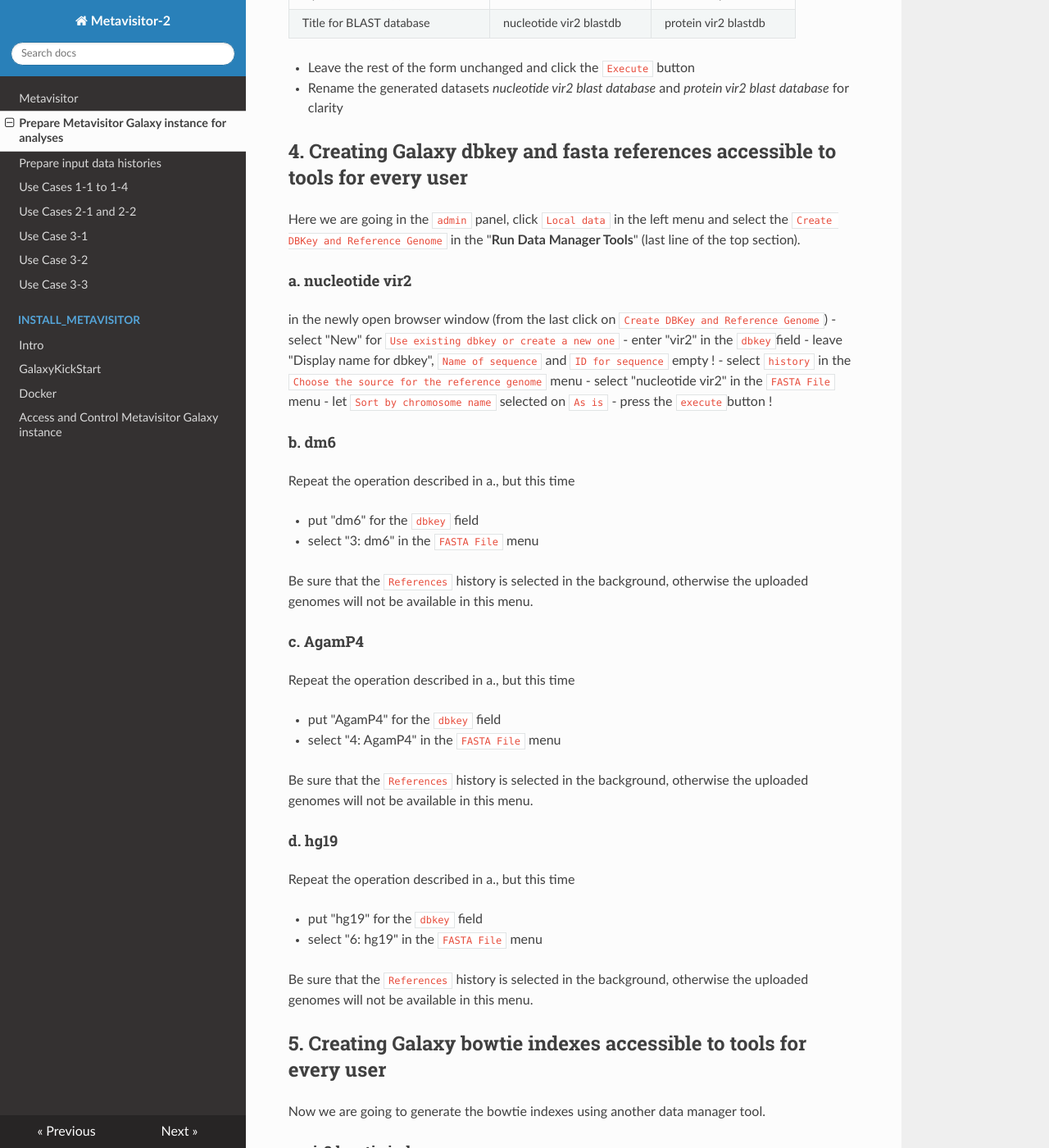
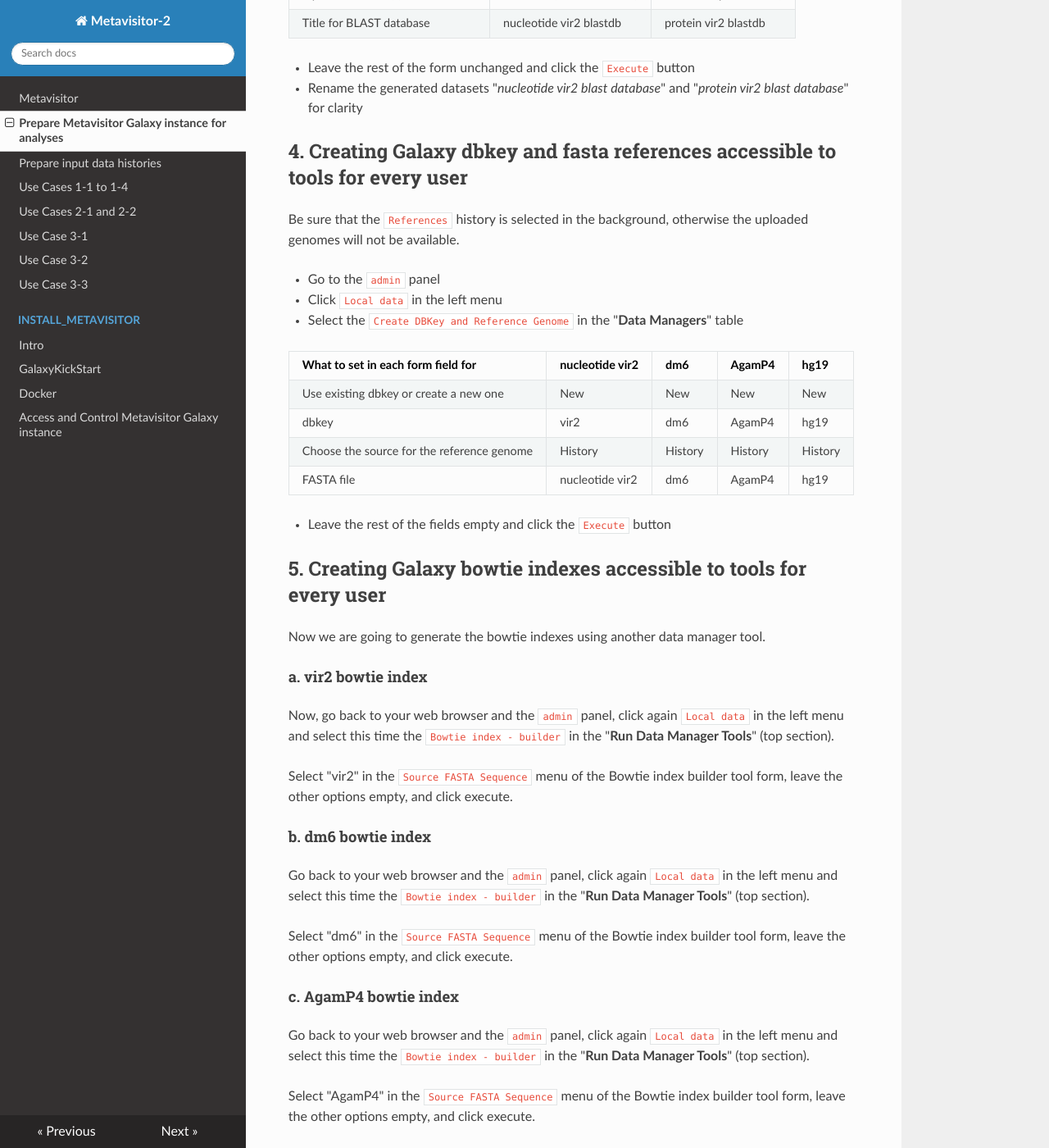
Before and after one commit to ARTbio/metavisitor, an MkDocs documentation site: the page built from docs/metavisitor_configure_references.md, in a window 1280 px wide and 1400 px high, scrolled down 1856 px. Shown: the whole window at 82% size. Built offline with MkDocs 1.6.1, drawn with Linux system fonts in a browser that asks for light colours; nearby versions of some CDN libraries; old or Windows-style settings are respelled for this version of MkDocs.

Commit message:
Change the dbkeys creatioin instructions format

```diff
--- a/docs/metavisitor_configure_references.md
+++ b/docs/metavisitor_configure_references.md
@@ -49,44 +49,24 @@ Input FASTA files(s)               | dataset 1 (nucleotide vir2) | dataset 2 (pr
 Title for BLAST database           | nucleotide vir2 blastdb     | protein vir2 blastdb
 
 - Leave the rest of the form unchanged and click the `Execute` button
-- Rename the generated datasets *nucleotide vir2 blast database* and *protein vir2 blast database* for clarity
+- Rename the generated datasets "*nucleotide vir2 blast database*" and "*protein vir2 blast database*" for clarity
 
 ## 4. Creating Galaxy dbkey and fasta references accessible to tools for every user
-Here we are going in the `admin` panel, click `Local data` in the left menu and select the `Create DBKey and Reference Genome` in the "**Run Data Manager Tools**" (last line of the top section).
 
-#### a. nucleotide vir2
-in the newly open browser window (from the last click on `Create DBKey and Reference Genome`)
-- select "New" for `Use existing dbkey or create a new one`
-- enter "vir2" in the `dbkey`field
-- leave "Display name for dbkey", `Name of sequence` and `ID for sequence` empty !
-- select `history` in the `Choose the source for the reference genome` menu
-- select "nucleotide vir2" in the `FASTA File` menu
-- let `Sort by chromosome name` selected on `As is`
-- press the `execute`button !
+Be sure that the `References` history is selected in the background, otherwise the uploaded genomes will not be available.
 
-#### b. dm6
-Repeat the operation described in a., but this time
+- Go to the `admin` panel
+- Click `Local data` in the left menu
+- Select the `Create DBKey and Reference Genome` in the "**Data Managers**" table
 
-- put "dm6" for the `dbkey` field
-- select "3: dm6" in the `FASTA File` menu
+What to set in each form field for         | nucleotide vir2 | dm6     | AgamP4  | hg19
+-------------------------------------------|-----------------|---------|---------|-----
+Use existing dbkey or create a new one     | New             | New     | New     | New
+dbkey                                      | vir2            | dm6     | AgamP4  | hg19
+Choose the source for the reference genome | History         | History | History | History
+FASTA file                                 | nucleotide vir2 | dm6     | AgamP4  | hg19
 
-Be sure that the `References` history is selected in the background, otherwise the uploaded genomes will not be available in this menu.
-
-#### c. AgamP4
-Repeat the operation described in a., but this time
-
-- put "AgamP4" for the `dbkey` field
-- select "4: AgamP4" in the `FASTA File` menu
-
-Be sure that the `References` history is selected in the background, otherwise the uploaded genomes will not be available in this menu.
-
-#### d. hg19
-Repeat the operation described in a., but this time
-
-- put "hg19" for the `dbkey` field
-- select "6: hg19" in the `FASTA File` menu
-
-Be sure that the `References` history is selected in the background, otherwise the uploaded genomes will not be available in this menu.
+- Leave the rest of the fields empty and click the `Execute` button
 
 ## 5. Creating Galaxy bowtie indexes accessible to tools for every user
 Now we are going to generate the bowtie indexes using another data manager tool.
```
